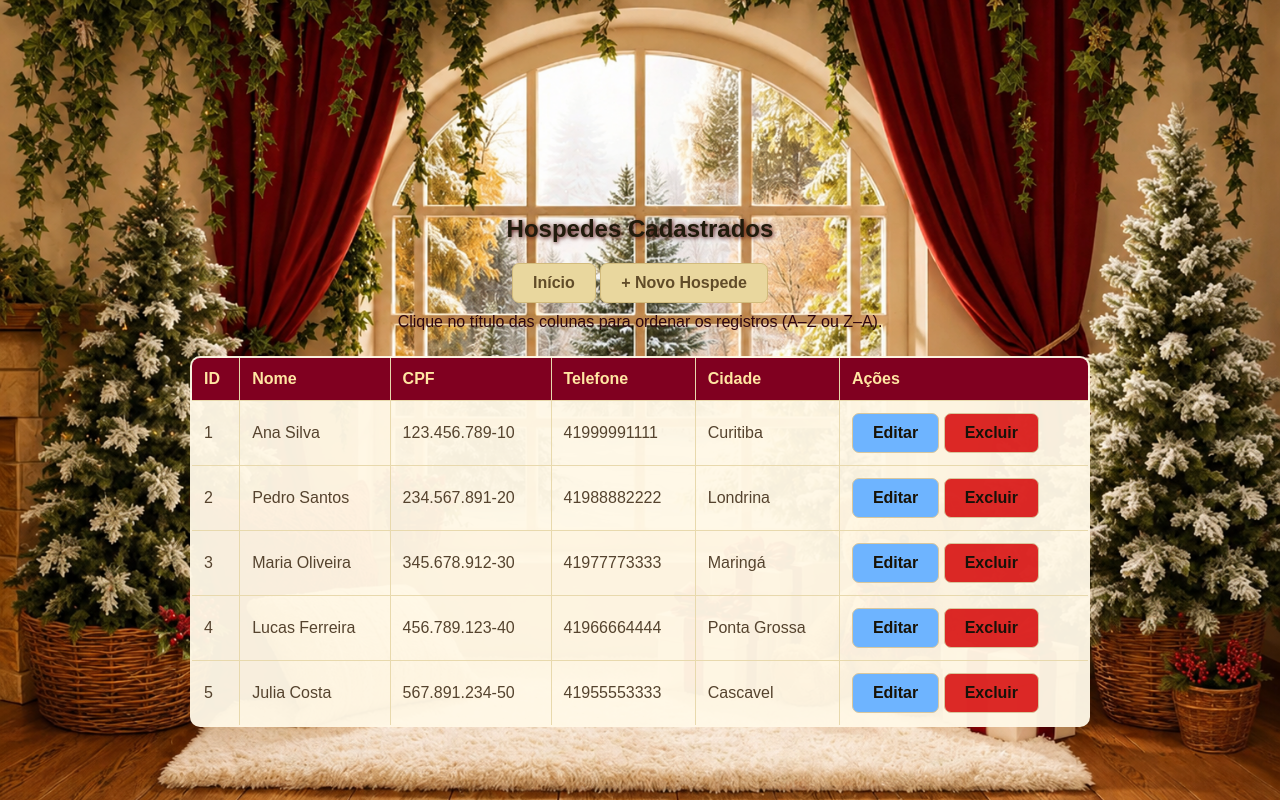
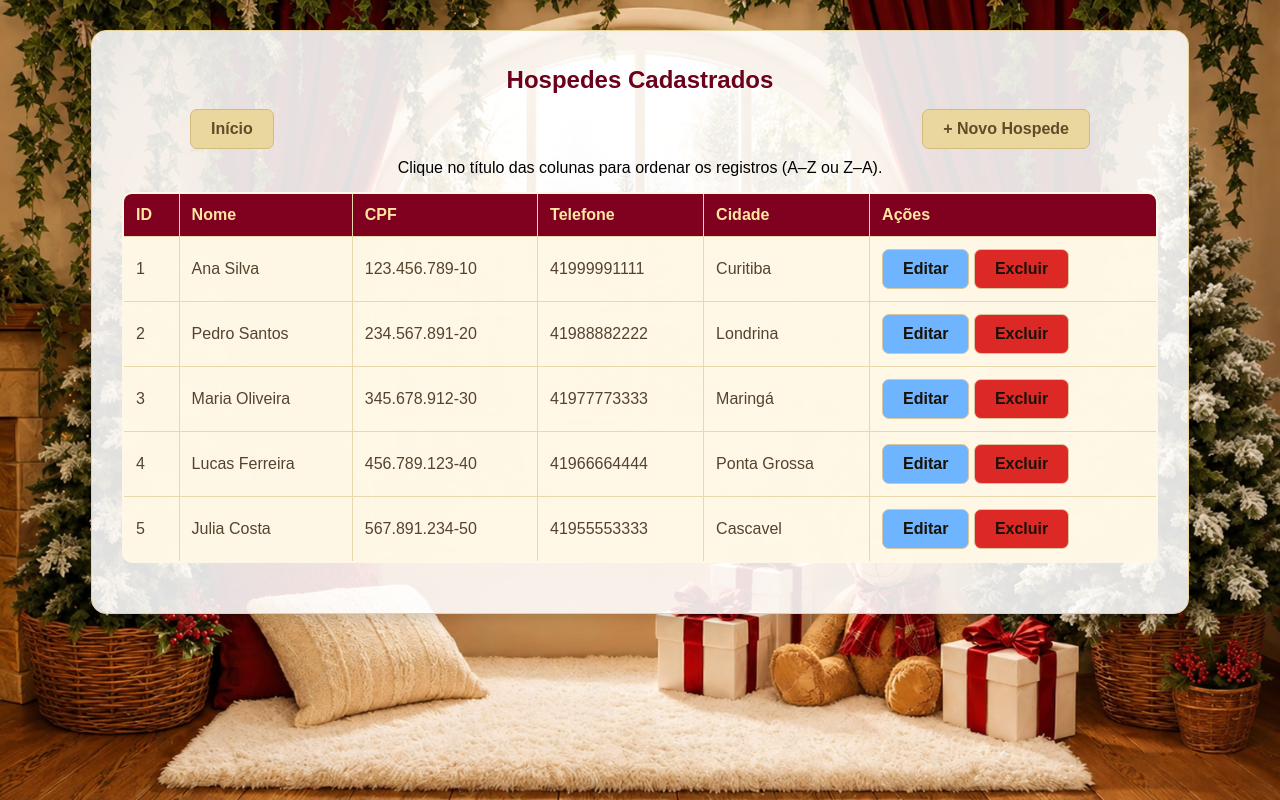
Before and after one commit to aliciatenorio/pousada_aliciabia, a PHP site: page /hospedes/listar_hospedes.php in a window 1280 px wide. Run offline with PHP 8.4, Linux system fonts and the light colour scheme; data comes from the database, SQL or seed files in the repository.

Commit message:
Update style.css

```diff
--- a/style.css
+++ b/style.css
@@ -1,4 +1,5 @@
-/* CONFIGURAÇÕES GERAIS */
+
+/* CONFIGURAÇÕES GERAIS DA PÁGINA */
 body {
     font-family: Arial, sans-serif;
     margin: 30px;
@@ -15,16 +16,16 @@ body {
 /* TÍTULOS */
 h1 {
     color: #f8e8b5;
-    margin-top: 50px;
-    padding-top: 165px;
+    margin-top: 20px;
+    padding-top: 20px;
+    margin-bottom: 10px;
     text-shadow: 1px 1px 4px #4b0808;
 }
 
 h2 {
-    color: #201b0c;
-    margin-top: 50px;
-    padding-top: 165px;
-    text-shadow: 1px 1px 4px #4b0808;
+    color: #6c011c;
+    margin-top: 10px;
+    margin-bottom: 10px;
     text-align: center;
 }
 
@@ -33,46 +34,52 @@ table {
     border-collapse: collapse;
     width: 100%;
     max-width: 900px;
-    margin: 25px auto;
+    margin: 5px auto 25px;
     background-color: rgba(255, 248, 230, 0.96);
     border: 2px solid #e8d9ad;
     border-radius: 10px;
     overflow: hidden;
 }
 
+/* CÉLULAS E CABEÇALHOS */
 th, td {
     border: 1px solid #e8d9ad;
     padding: 12px;
     text-align: left;
 }
 
+/* CABEÇALHO DA TABELA */
 th {
     background-color: #800020;
     color: #ffe6a3;
 }
+
 th a {
     color: #ffe6a3 !important;
     text-decoration: none;
 }
 
+/* DADOS DA TABELA */
 td {
     color: #55432e;
 }
 
+/* EFEITO AO PASSAR O MOUSE SOBRE UMA LINHA */
 tr:hover {
     background-color: #fff3d5;
 }
 
-/*BOTÕES EM CIMA DA TABELA*/
-.mudanca {
+/* BOTÕES ACIMA DA TABELA */
+.topo-pagina {
     display: flex;
+    justify-content: space-between;
     align-items: center;
-    justify-content: center;
-    gap: 10px;
-    margin: 20px auto;
+    max-width: 900px;
+    margin: 10px auto;
+    padding-top: 5px;
 }
 
-/* BOTÕES GERAIS */
+/* CONFIGURAÇÕES GERAIS DOS BOTÕES */
 .btn {
     padding: 10px 20px;
     border: none;
@@ -85,23 +92,15 @@ tr:hover {
     font-weight: bold;
 }
 
-.btn-inicio {
-    background-color: #e9d79e;
-    color: #614c29;
-    border: 1px solid #d2bb7c;
-}
-
-.btn-inicio:hover {
-    background-color: #dcc486;
-}
-
-/* BOTÃO NOVO */
+/* BOTÕES INÍCIO E NOVO */
+.btn-inicio,
 .btn-novo {
     background-color: #e9d79e;
     color: #614c29;
     border: 1px solid #d2bb7c;
 }
 
+.btn-inicio:hover,
 .btn-novo:hover {
     background-color: #dcc486;
 }
@@ -113,12 +112,14 @@ tr:hover {
     border: 1px solid #d8c79e;
 }
 
+/* BOTÃO EXCLUIR */
 .btn-excluir {
     background-color: #d60303d7;
     color: #181209;
     border: 1px solid #d8c79e;
 }
 
+/* EFEITOS DOS BOTÕES EDITAR E EXCLUIR */
 .btn-editar:hover {
     background-color: #546c93;
 }
@@ -142,10 +143,10 @@ tr:hover {
     white-space: nowrap;
 }
 
-/* FORMULÁRIOS */
+/* FORMULÁRIOS DE CADASTRO E EDIÇÃO */
 form {
     max-width: 450px;
-    margin: 150px auto;
+    margin: 25px auto;
     padding: 25px;
     background-color: rgba(255, 255, 255, 0.75);
     border: 1px solid #e8d39b;
@@ -154,6 +155,7 @@ form {
     text-align: left;
 }
 
+/* RÓTULOS DOS CAMPOS */
 label {
     display: block;
     margin-top: 15px;
@@ -161,6 +163,7 @@ label {
     color: #806638;
 }
 
+/* CAMPOS DE TEXTO, NÚMERO, DATA E SELEÇÃO */
 input[type="text"],
 input[type="number"],
 input[type="date"],
@@ -218,6 +221,7 @@ select {
     max-width: 600px;
 }
 
+/* TÍTULO DA TELA INICIAL */
 .inicio h1 {
     color: #684500;
     margin: 5px 0 15px;
@@ -225,6 +229,7 @@ select {
     text-shadow: none;
 }
 
+/* PARÁGRAFOS DA TELA INICIAL */
 .inicio p {
     margin: 8px 0;
 }
@@ -251,15 +256,15 @@ select {
     transform: scale(1.04);
 }
 
+/* CONFIGURAÇÃO DOS PARÁGRAFOS */
 p {
     text-align: center;
     margin: 10px 0;
     font-size: 16px;
-    color: #2d0610;
+    color: #000000;
 }
 
-/* CONFIRMAÇÃO DE EXCLUSÃO */
-
+/* TELA DE CONFIRMAÇÃO DE EXCLUSÃO */
 .tela-confirmacao {
     width: 100%;
     max-width: 550px;
@@ -270,12 +275,57 @@ p {
     border: 1px solid #e8d39b;
     border-radius: 12px;
     box-shadow: 0 4px 15px rgba(0, 0, 0, 0.15);
-
 }
 
-
+/* BOTÕES DA CONFIRMAÇÃO */
 .botoes {
     display: flex;
     justify-content: center;
     gap: 12px;
 }
+
+/* CAIXA DAS LISTAGENS E RELATÓRIOS */
+.caixa-listagem {
+    background-color: rgba(255, 255, 255, 0.88);
+    padding: 25px 30px;
+    border-radius: 15px;
+    border: 1px solid #e8d39b;
+    box-shadow: 0 4px 15px rgba(0, 0, 0, 0.15);
+    width: 90%;
+    max-width: 1100px;
+    margin: 30px auto;
+    box-sizing: border-box;
+}
+
+/* TÍTULO DENTRO DA CAIXA DE RELATÓRIO */
+.caixa-listagem h1 {
+    color: #6c011c;
+    margin: 15px 0 20px;
+    padding: 0;
+    text-align: center;
+    text-shadow: 1px 1px 3px #d8c49a;
+}
+
+/* ÁREA DOS BOTÕES DO RELATÓRIO */
+.topo-relatorio {
+    display: flex;
+    margin-bottom: 10px;
+}
+
+/* DESCRIÇÃO DO RELATÓRIO */
+.caixa-listagem .descricao-relatorio {
+    margin: 10px 0 15px;
+    text-align: center;
+}
+
+/* TABELA DO RELATÓRIO */
+.caixa-listagem table {
+    max-width: 100%;
+    margin: 15px auto 25px;
+}
+
+/* TOTAL DO RELATÓRIO */
+.caixa-listagem .total-relatorio {
+    margin: 20px 0 5px;
+    font-weight: bold;
+}
```
